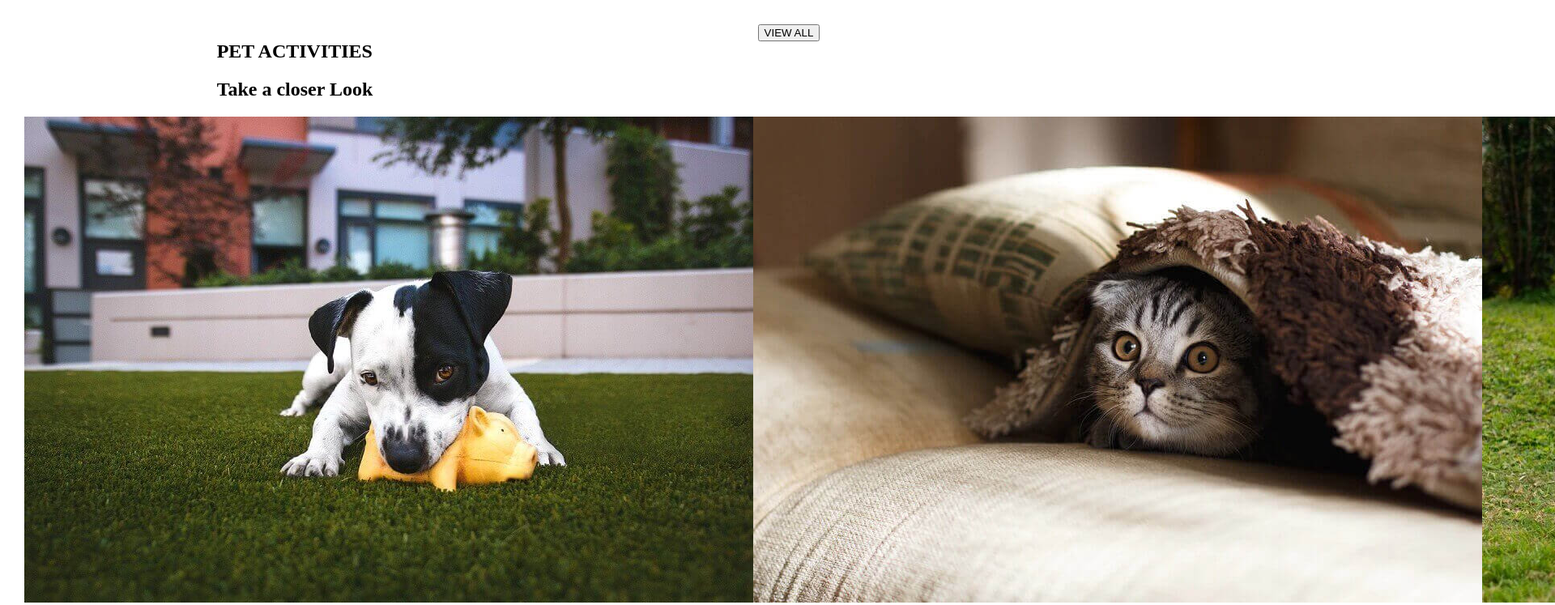
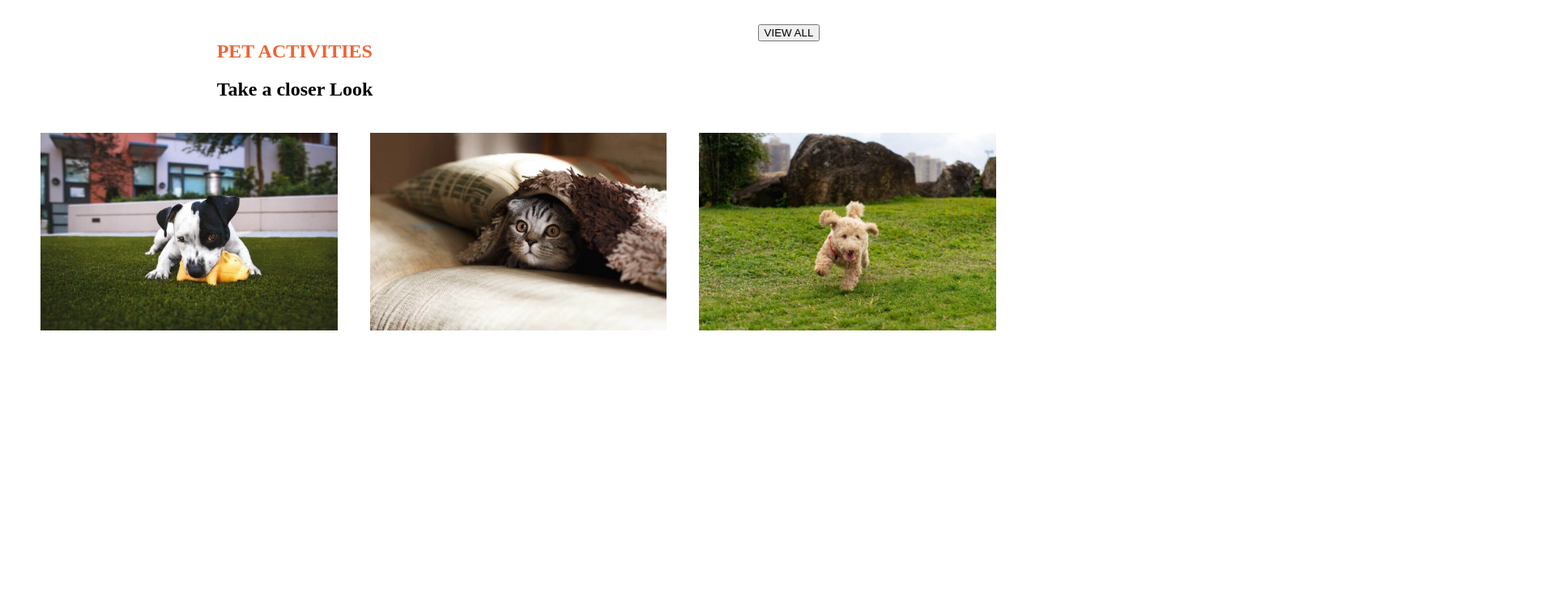
Before and after one commit to marzboi/202304-w1ch4-marco-fratini, a website: page index.html in a window 1280 px wide. Shown: the top 747 px of the page at 81% size, 1920 px wide, since content can reach past the window. Drawn offline with Linux system fonts and the light colour scheme.

Commit message:
Add color to gallery title and image structure

```diff
--- a/index.html
+++ b/index.html
@@ -23,9 +23,15 @@
         </div>
       </section>
       <section class="main-gallery">
-        <img src="images/01.jpg" alt="">
-        <img src="images/02.jpg" alt="">
-        <img src="images/03.jpg" alt="">
+        <div class="gallery-container">
+          <img src="images/01.jpg" alt="">
+        </div>
+        <div class="gallery-container">
+          <img src="images/02.jpg" alt="">
+        </div>
+        <div class="gallery-container">
+          <img src="images/03.jpg" alt="">
+        </div>
       </section>
     </main>
   </div>
--- a/styles.scss
+++ b/styles.scss
@@ -16,6 +16,12 @@ html {
 
 .main {
   padding: 30px;
+  align-items: center;
+  flex: 1;
+}
+
+.head-title h1 {
+  color: #ed6436;
 }
 
 .gallery-head {
@@ -25,9 +31,15 @@ html {
 
 .main-gallery {
   display: flex;
+  margin: 0;
+  justify-content: space-around;
 }
 
-.main-gallery img {
+.gallery-container {
   flex: 1;
-  object-fit: cover;
+  padding: 20px;
 }
+
+.gallery-container img {
+  width: 100%;
+}
```
Also changed, not shown: styles.css, 1 other file.
